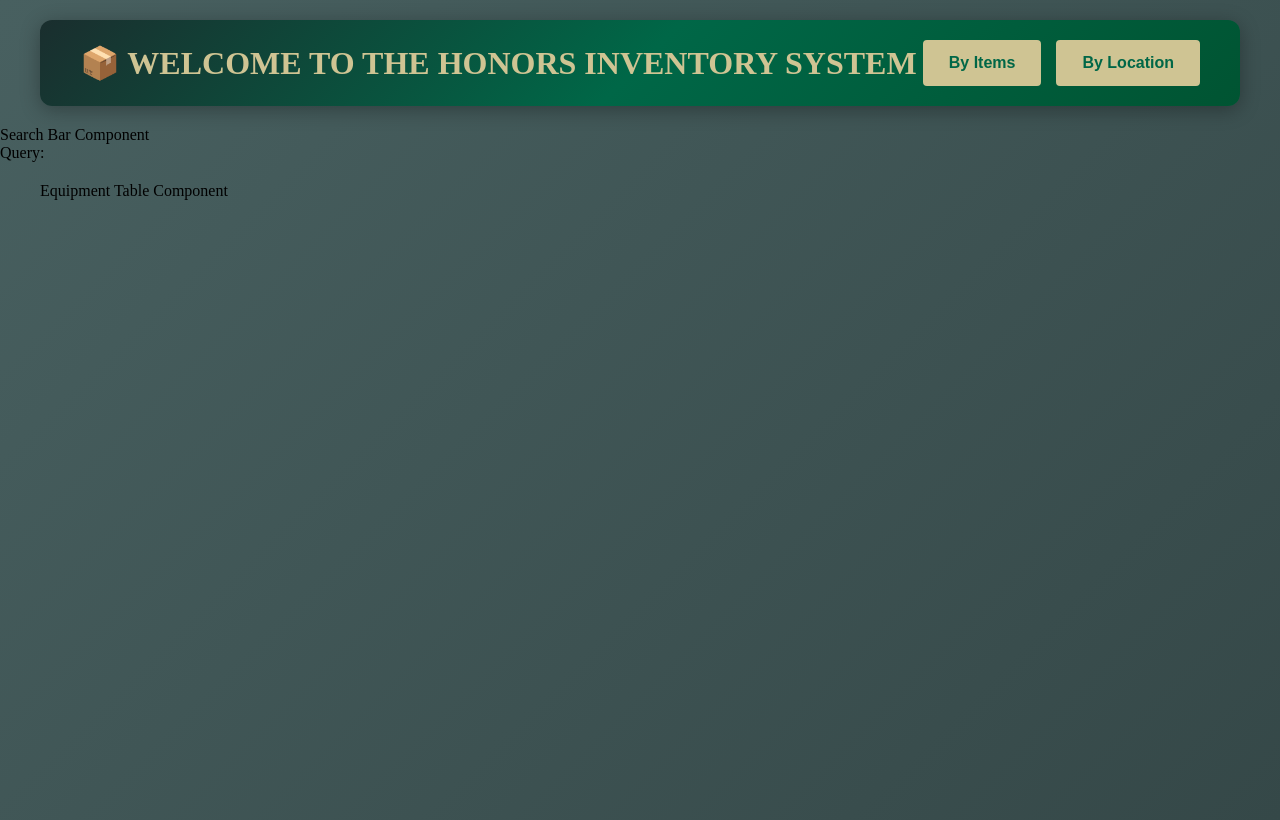
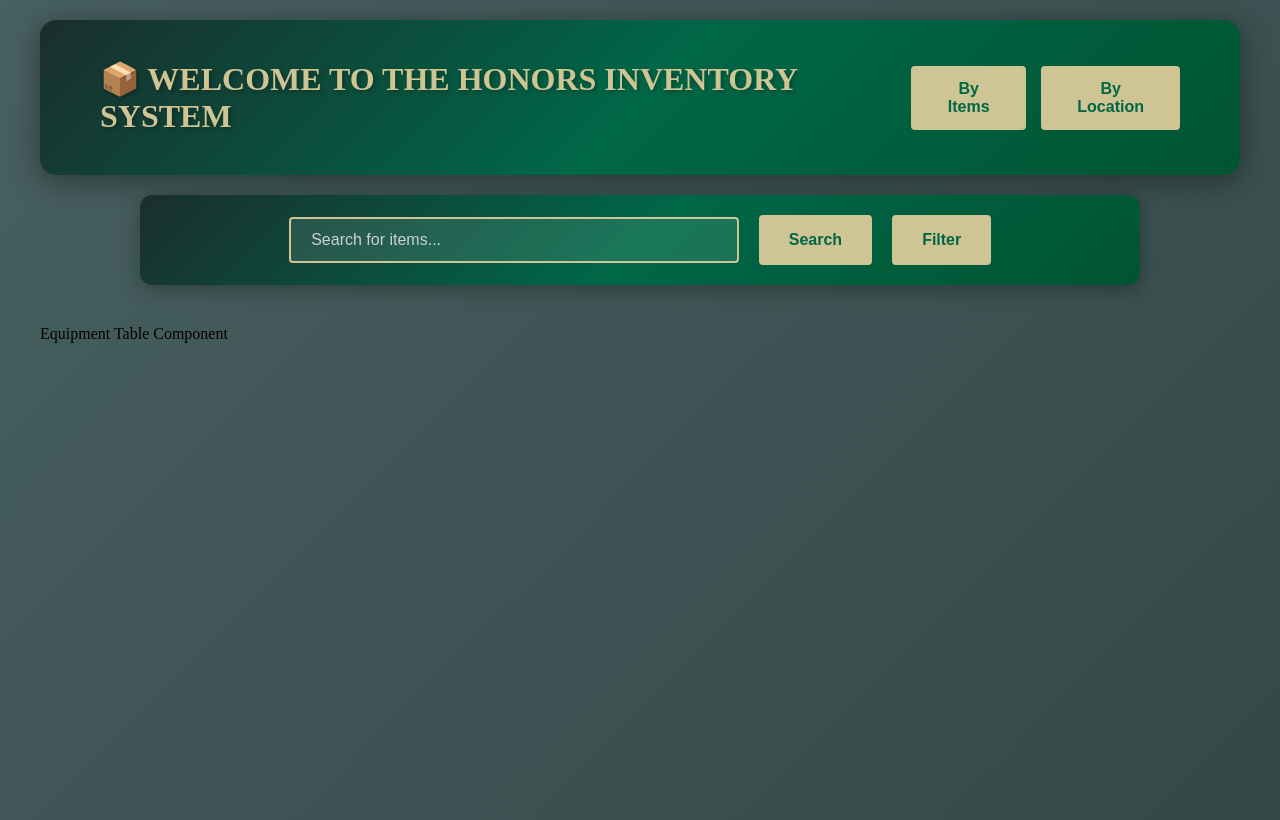
Before and after one commit to nnviet06/Honors-Inventory-System, a React app in the folder frontend/: page / in a window 1280 px wide. Built offline with nearby package versions, Linux system fonts and the light colour scheme; the HTML template or start-up script is replaced by a standard one.

Commit message:
Add Search Bar

```diff
--- a/frontend/src/components/layout/NavBar.module.css
+++ b/frontend/src/components/layout/NavBar.module.css
@@ -3,10 +3,18 @@ nav {
     display: flex;
     align-items: center;
     justify-content: space-between;
-    padding: 20px 40px;
-    border-radius: 12px;
+    padding: 40px 60px;
+    border-radius: 16px;
     margin: 20px 40px;
-    box-shadow: 0 4px 20px rgba(0, 0, 0, 0.3);
+    box-shadow: 0 6px 30px rgba(0, 0, 0, 0.4);
+}
+
+nav h1 {
+    color: #CFC493;
+    font-size: 48px;
+    font-weight: bold;
+    margin: 0;
+    text-shadow: 2px 2px 4px rgba(0, 0, 0, 0.3);
 }
 
 .title {
--- a/frontend/src/components/layout/NavBar.tsx
+++ b/frontend/src/components/layout/NavBar.tsx
@@ -1,10 +1,13 @@
 import styles from './NavBar.module.css';
 
 const NavBar = () => {
+    // Simple NavBar
+    // The Main Page is already on By Items view
+    // Will work on "By Location" button later if I have time.
 
     return (
         <nav>
-            <h1 className={styles.title}> 📦 WELCOME TO THE HONORS INVENTORY SYSTEM</h1>
+            <h1 className={styles.title}>📦 WELCOME TO THE HONORS INVENTORY SYSTEM</h1>
             <div className={styles.navButtons}>
             <button className={styles.navButton}> By Items  </button>
             <button className={styles.navButton}> By Location </button>
--- a/frontend/src/components/layout/SearchBar.module.css
+++ b/frontend/src/components/layout/SearchBar.module.css
@@ -0,0 +1,85 @@
+.searchBar {
+    display: flex;
+    align-items: center;
+    justify-content: center;
+    gap: 20px;
+    background: linear-gradient(135deg, #1a2e2e 0%, #006747 50%, #005432 100%);
+    border-radius: 12px;
+    margin: 20px auto;
+    padding: 20px 40px;
+    box-shadow: 0 4px 20px rgba(0, 0, 0, 0.3);
+    max-width: 1000px;
+}
+
+.searchInput {
+    width: 450px;
+    background-color: rgba(255, 255, 255, 0.1);
+    border: 2px solid #CFC493;
+    border-radius: 4px;
+    padding: 12px 16px;
+    color: #FFFFFF;
+    font-size: 16px;
+}
+
+.searchInput::placeholder {
+    color: #CAD2D8;
+}
+
+.searchButton {
+    background-color: #CFC493;
+    color: #006747;
+    border: 2px solid #CFC493;
+    padding: 14px 28px;
+    border-radius: 4px;
+    cursor: pointer;
+    font-weight: bold;
+    font-size: 16px;
+    transition: all 0.3s ease;
+}
+
+.searchButton:hover {
+    background-color: #006747;
+    color: #CFC493;
+    border-color: #CFC493;
+}
+
+.filterContainer {
+    position: relative;
+}
+
+.filterButton {
+    background-color: #CFC493;
+    color: #006747;
+    border: 2px solid #CFC493;
+    padding: 14px 28px;
+    border-radius: 4px;
+    cursor: pointer;
+    font-weight: bold;
+    font-size: 16px;
+    transition: all 0.3s ease;
+}
+
+.filterButton:hover {
+    background-color: #006747;
+    color: #CFC493;
+    border-color: #CFC493;
+}
+
+.filterDropdown {
+    position: absolute;
+    top: 100%;
+    right: 0;
+    margin-top: 10px;
+    min-width: 200px;
+    background: linear-gradient(135deg, #1a2e2e 0%, #006747 50%, #005432 100%);
+    border-radius: 8px;
+    padding: 15px;
+    box-shadow: 0 6px 30px rgba(0, 0, 0, 0.4);
+    z-index: 1000;
+}
+
+.filterDropdown p {
+    color: #FFFFFF;
+    margin: 0;
+    font-size: 14px;
+}
--- a/frontend/src/components/layout/SearchBar.tsx
+++ b/frontend/src/components/layout/SearchBar.tsx
@@ -1,14 +1,36 @@
-import {useState, useEffect} from 'react';
+import {useState} from 'react';
 import styles from './SearchBar.module.css';
 
 const SearchBar = () => {
+    // Two main components: Search button and Filter button
     const [query, setQuery] = useState<string>('');
+    const [isFilterOpen, setIsFilterOpen] = useState<boolean>(false);
+
+    const toggleFilter = () => setIsFilterOpen(!isFilterOpen);
+
     return (
-        <div>
-            <p> Search Bar Component </p>
-            <p> Query: {query}  </p>
+        <div className={styles.searchBar}>
+            <input
+                className={styles.searchInput}
+                type="text"
+                placeholder=" Search for items..."
+                value={query}
+                onChange={(e) => setQuery(e.target.value)} />    {/* Setting up userState for Search button component*/}
+            <button className={styles.searchButton}> Search </button>
+
+            <div className={styles.filterContainer}>
+            <button className={styles.filterButton} onClick={toggleFilter}>
+                Filter
+            </button>
+            {isFilterOpen && (
+                <div className={styles.filterDropdown}>
+                    <p>Filter options</p>   {/* Setting up userState for Filter button component*/}
+                </div>
+            )}
+        </div>
         </div>
     );
+
 }
 
 export default SearchBar;
```
